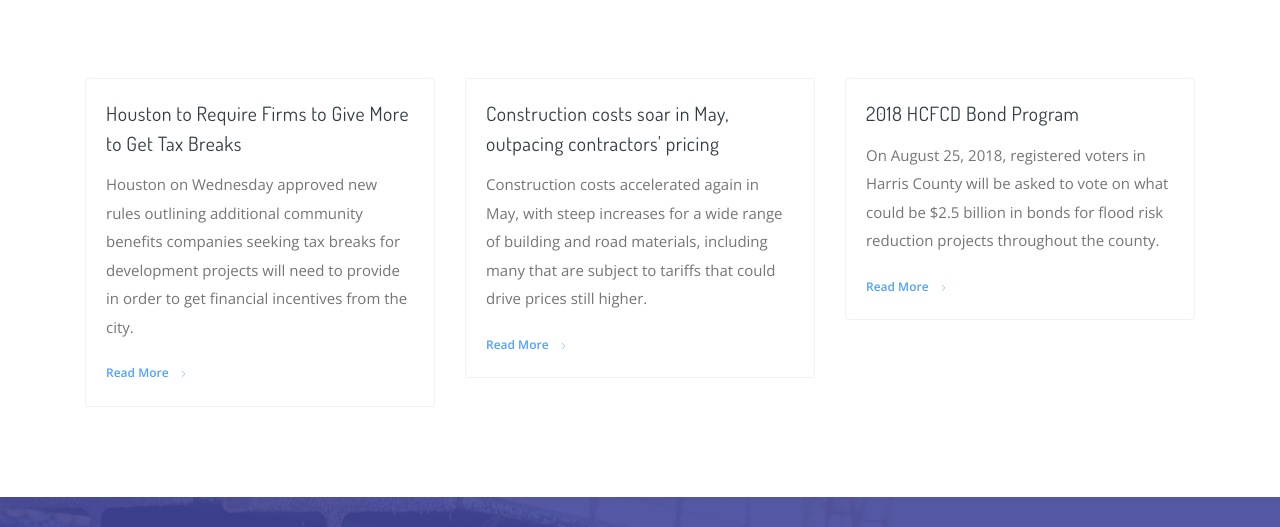
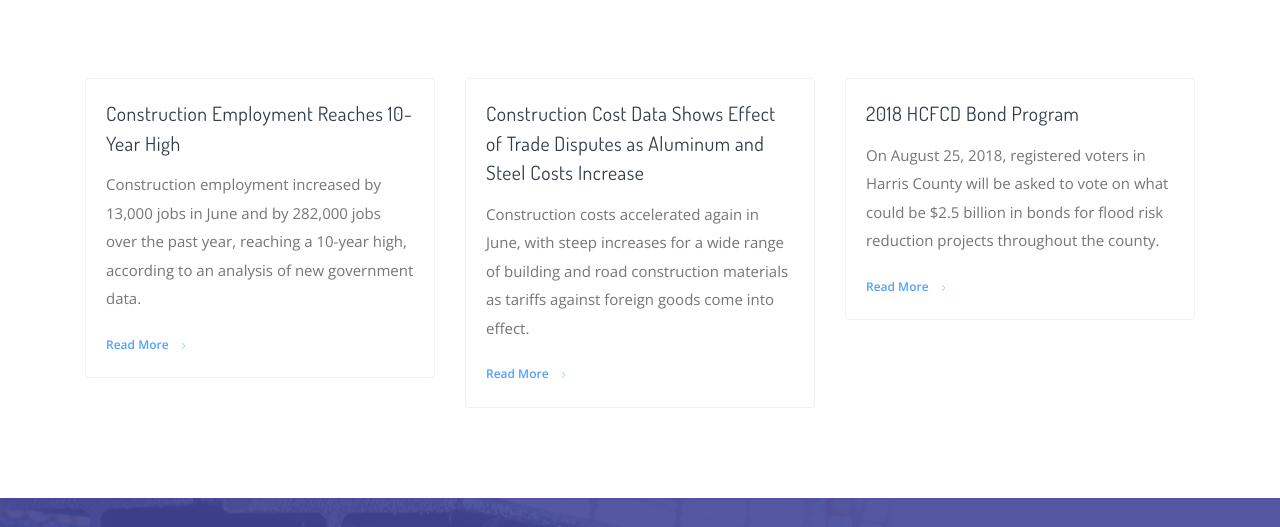
Before and after one commit to agchouston/agc-cv, a plain HTML site: page index.html in a window 1280 px wide. Shown: the part 763-1290 px from the top of the page. Drawn offline with nearby package versions, Linux system fonts and the light colour scheme.

Commit message:
article updates 07-11-18

```diff
--- a/index.html
+++ b/index.html
@@ -41,7 +41,7 @@
     </nav><!-- /.navbar -->
 
     <!-- Header -->
-    <header class="header text-white bg-fixed" style="background-image: url(assets/img/bg/masthead.jpg)">
+    <header class="header text-white bg-fixed" style="background-image: url(assets/img/bg/masthead.jpg);">
       <div class="overlay opacity-75" style="background-image: linear-gradient(135deg, #414598 0%, #BF3324 100%);"></div>
       <div class="container text-center">
         <div class="row align-items-center h-100 pt-8 pt-md-7 pb-md-8">
@@ -66,18 +66,18 @@
             <div class="col-md-4 col-lg-4">
               <div class="card border hover-shadow-6">
                 <div class="card-body">
-                  <h5 class="card-title"><a href="https://www.usnews.com/news/best-states/texas/articles/2018-05-16/houston-to-require-firms-to-give-more-to-get-tax-breaks">Houston to Require Firms to Give More to Get Tax Breaks</a></h5>
-                  <p>Houston on Wednesday approved new rules outlining additional community benefits companies seeking tax breaks for development projects will need to provide in order to get financial incentives from the city.</p>
-                  <a class="fw-600 fs-12" href="https://www.usnews.com/news/best-states/texas/articles/2018-05-16/houston-to-require-firms-to-give-more-to-get-tax-breaks">Read More <i class="ti-angle-right fs-7 pl-2"></i></a>
+                  <h5 class="card-title"><a href="https://www.agc.org/news/2018/07/06/construction-employment-reaches-10-year-high-industry-adds-13000-jobs-june-and">Construction Employment Reaches 10-Year High</a></h5>
+                  <p>Construction employment increased by 13,000 jobs in June and by 282,000 jobs over the past year, reaching a 10-year high, according to an analysis of new government data.</p>
+                  <a class="fw-600 fs-12" href="https://www.agc.org/news/2018/07/06/construction-employment-reaches-10-year-high-industry-adds-13000-jobs-june-and">Read More <i class="ti-angle-right fs-7 pl-2"></i></a>
                 </div>
               </div>
             </div>
             <div class="col-md-4 col-lg-4">
               <div class="card border hover-shadow-6">
                 <div class="card-body">
-                  <h5 class="card-title"><a href="https://www.agc.org/news/2018/06/13/construction-costs-soar-may-outpacing-contractors%E2%80%99-pricing-new-tariffs-threaten">Construction costs soar in May, outpacing contractors' pricing</a></h5>
-                  <p>Construction costs accelerated again in May, with steep increases for a wide range of building and road materials, including many that are subject to tariffs that could drive prices still higher.</p>
-                  <a class="fw-600 fs-12" href="https://www.agc.org/news/2018/06/13/construction-costs-soar-may-outpacing-contractors%E2%80%99-pricing-new-tariffs-threaten">Read More <i class="ti-angle-right fs-7 pl-2"></i></a>
+                  <h5 class="card-title"><a href="https://www.agc.org/news/2018/07/11/construction-cost-data-shows-effect-trade-disputes-aluminum-and-steel-costs-increase">Construction Cost Data Shows Effect of Trade Disputes as Aluminum and Steel Costs Increase</a></h5>
+                  <p>Construction costs accelerated again in June, with steep increases for a wide range of building and road construction materials as tariffs against foreign goods come into effect.</p>
+                  <a class="fw-600 fs-12" href="https://www.agc.org/news/2018/07/11/construction-cost-data-shows-effect-trade-disputes-aluminum-and-steel-costs-increase">Read More <i class="ti-angle-right fs-7 pl-2"></i></a>
                 </div>
               </div>
             </div>
```
